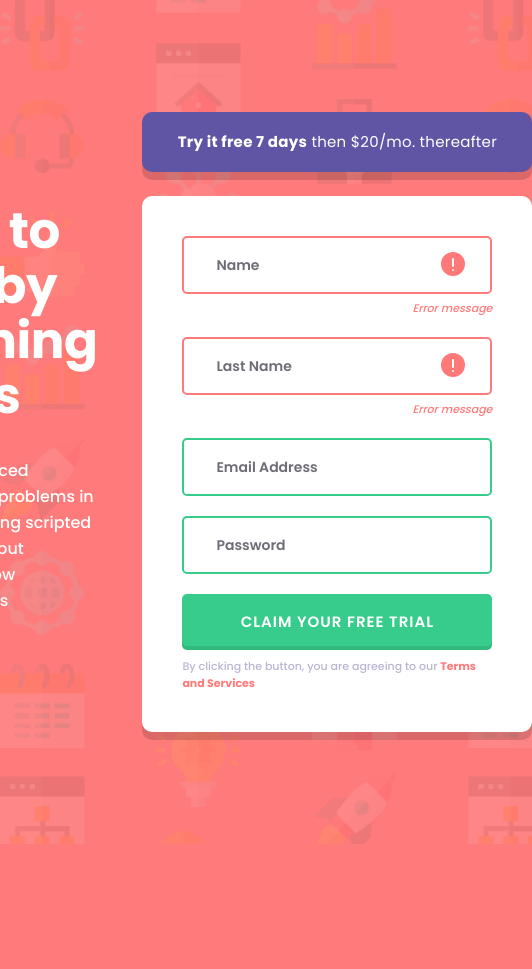
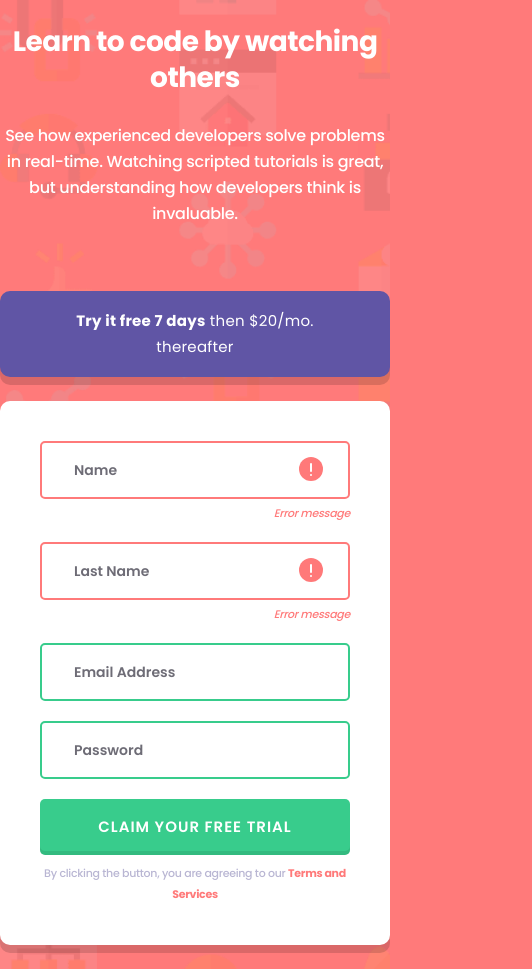
Before and after one commit to diogo-kappaun/intro-component-with-signup-form, a plain HTML site: page index.html in a window 390 px wide. Shown: the whole page, 532 px wide, since content can reach past the window. Before the commit the page ends 844 px from the top, so only its background shows below. Drawn offline with Linux system fonts and the light colour scheme.

Commit message:
update-css

```diff
--- a/src/css/styles.css
+++ b/src/css/styles.css
@@ -79,6 +79,7 @@ body {
   display: flex;
   width: 111rem;
   gap: 4.5rem;
+  margin: 2.4rem;
 }
 
 .introduction-section {
@@ -108,7 +109,7 @@ body {
 
 .form-section .featured-heading {
   background-color: var(--blue);
-  padding: 1.7rem;
+  padding: 1.7rem 6.7rem;
   border-radius: 1rem;
   box-shadow: 0px 8px 0px rgba(0, 0, 0, 0.14688);
   font-size: 1.5rem;
@@ -210,7 +211,7 @@ body {
 
 
 
-/* Error */
+/* Error and Success */
 
 .form-section .form .form-control.error > input {
   border: 2px solid var(--red);
@@ -236,3 +237,34 @@ body {
   border: 2px solid var(--green);
   color: var(--green);
 }
+
+/* Responsive */
+
+@media (max-width: 1024px) {
+  .main {
+    flex-direction: column;
+    max-width: 54rem;
+    letter-spacing: -0.29px;
+    gap: 6.4rem;
+  }
+
+  .introduction-section {
+    gap: 2.7rem;
+  }
+
+  .introduction-section > h1 {
+    font-size: 2.8rem;
+    line-height: 3.6rem;
+    text-align: center;
+  }
+
+  .introduction-section > p {
+    line-height: 2.6rem;
+    text-align: center;
+  }
+
+  .form-section .form .terms {
+    text-align: center;
+    line-height: 2.1rem;
+  }
+}
```
